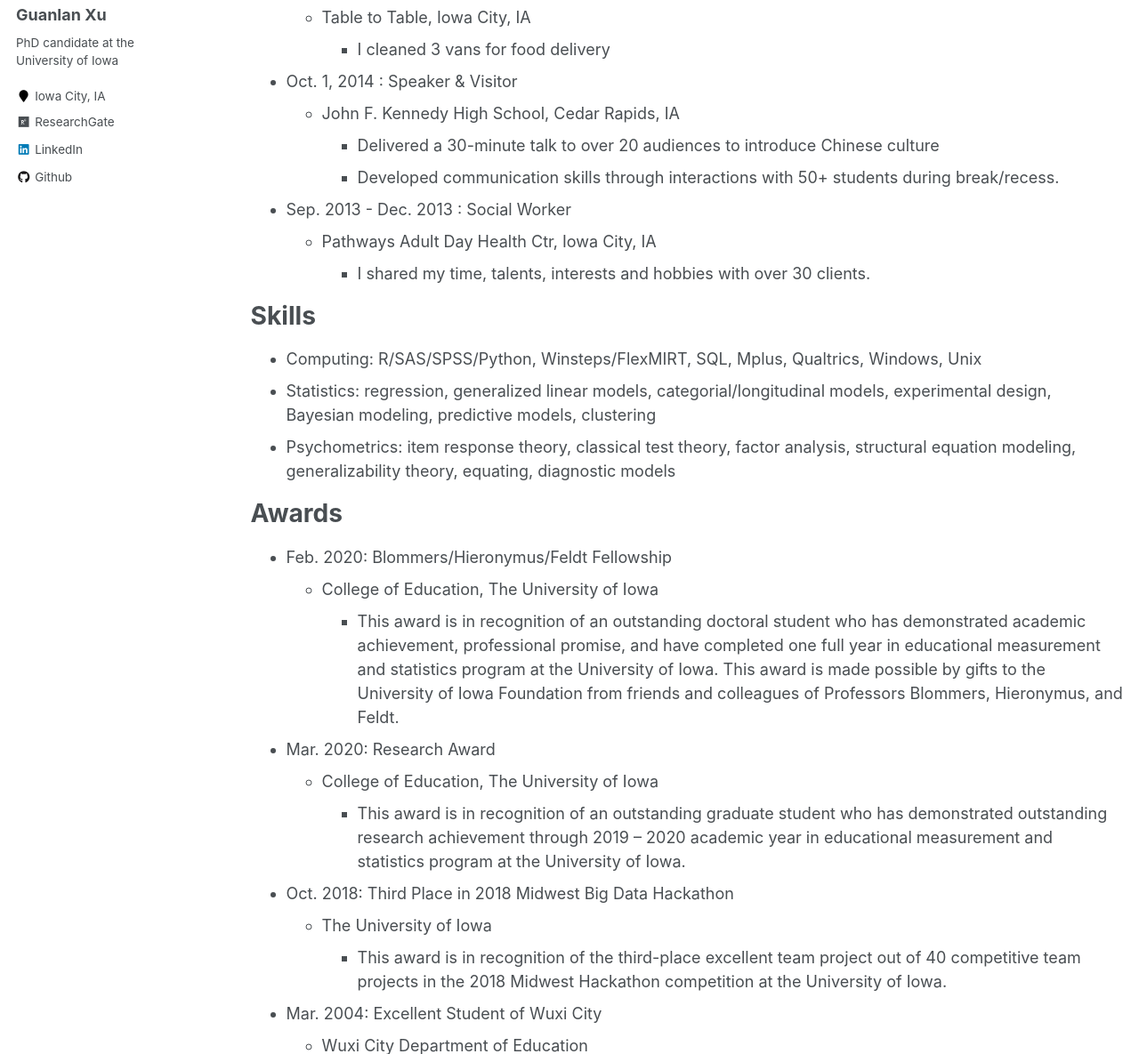
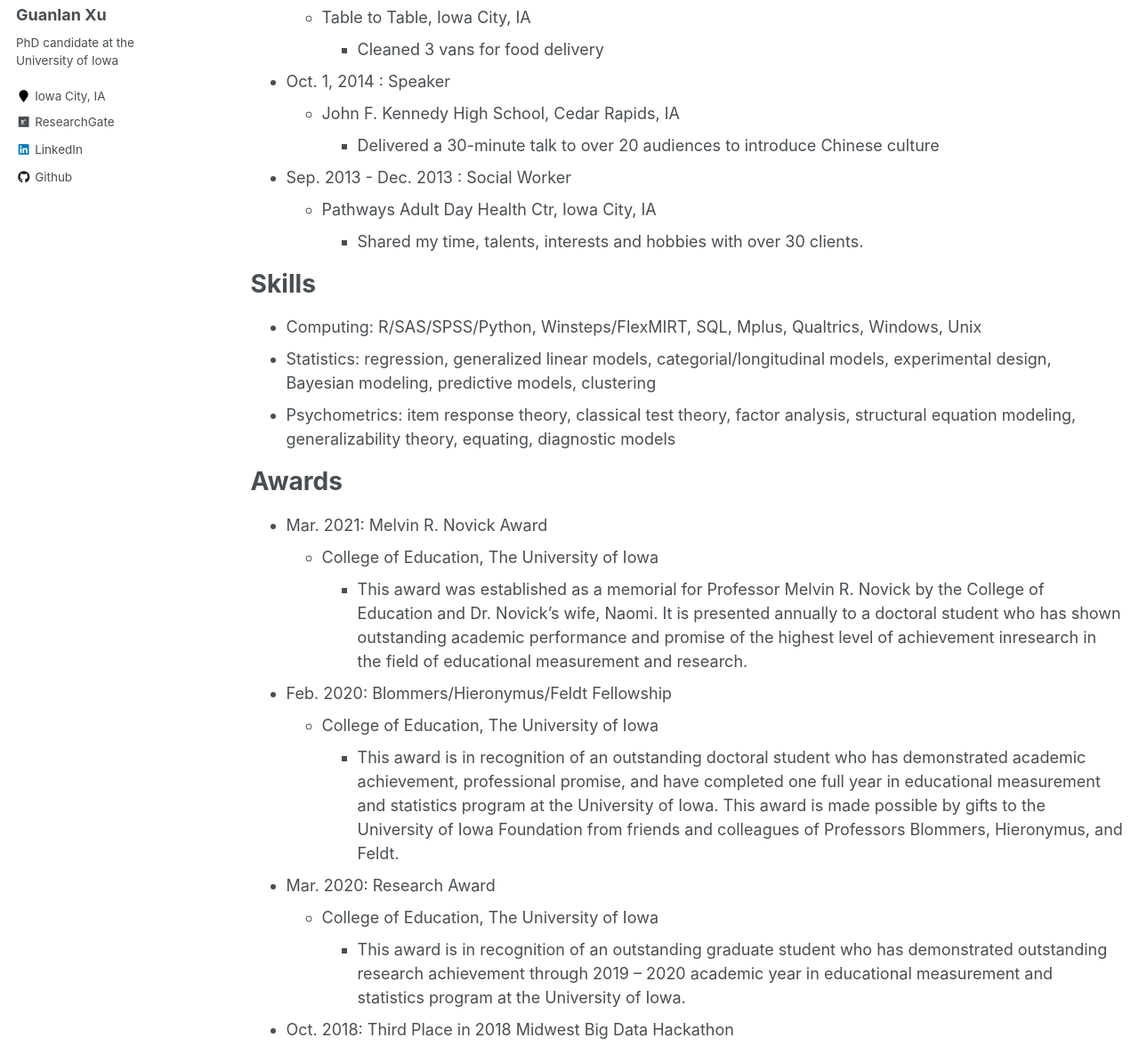
Before and after one commit to guanlanxu/guanlanxu.github.io, a Jekyll site: the page built from _pages/cv.md, in a window 1280 px wide and 1400 px high, scrolled down 2138 px, cut to the strip 215-1400 px from the top of the window. Shown: the whole strip at 89% size. Built offline with Jekyll 4.4.1, drawn with Linux system fonts in a browser that asks for light colours; some of the changed text lies outside the part shown.

Commit message:
Update cv.md

```diff
--- a/_pages/cv.md
+++ b/_pages/cv.md
@@ -78,16 +78,15 @@ Volunteer Experience
 ======
 * Aug. 12, 2018 : Van Cleaning
   * Table to Table, Iowa City, IA
-    * I cleaned 3 vans for food delivery
+    * Cleaned 3 vans for food delivery
 
-* Oct. 1, 2014 : Speaker & Visitor
+* Oct. 1, 2014 : Speaker
   * John F. Kennedy High School, Cedar Rapids, IA
     * Delivered a 30-minute talk to over 20 audiences to introduce Chinese culture
-    * Developed communication skills through interactions with 50+ students during break/recess.
 
 * Sep. 2013 - Dec. 2013 : Social Worker
    * Pathways Adult Day Health Ctr, Iowa City, IA
-      * I shared my time, talents, interests and hobbies with over 30 clients.
+      * Shared my time, talents, interests and hobbies with over 30 clients.
 
 
 Skills
@@ -98,6 +97,10 @@ Skills
 
 Awards
 ======
+* Mar. 2021: Melvin R. Novick Award
+  * College of Education, The University of Iowa
+    * This award was established as a memorial for Professor Melvin R. Novick by the College of Education and Dr. Novick’s wife, Naomi. It is presented annually to a doctoral student who has shown outstanding academic performance and promise of the highest level of achievement inresearch in the field of educational measurement and research.
+
 * Feb. 2020: Blommers/Hieronymus/Feldt Fellowship
   * College of Education, The University of Iowa
     * This award is in recognition of an outstanding doctoral student who has demonstrated academic achievement, professional promise, and have completed one full year in educational measurement and statistics program at the University of Iowa. This award is made possible by gifts to the University of Iowa Foundation from friends and colleagues of Professors Blommers, Hieronymus, and Feldt.
@@ -117,6 +120,7 @@ Awards
 
 Training & Certificates
 ======
+* NCME Traing: Using Stan for Bayesian Psychometric Modeling,  Jun. 2021
 * NAEP Data Training Workshop, Feb.  2020
 * SAS Certified Base Programmers for SAS 9, Nov. 2016
 * SAS Certified Advanced Programmers for SAS9, Nov. 2016
```
Also changed, not shown: other parts of _pages/cv.md (+3 -3 lines).
